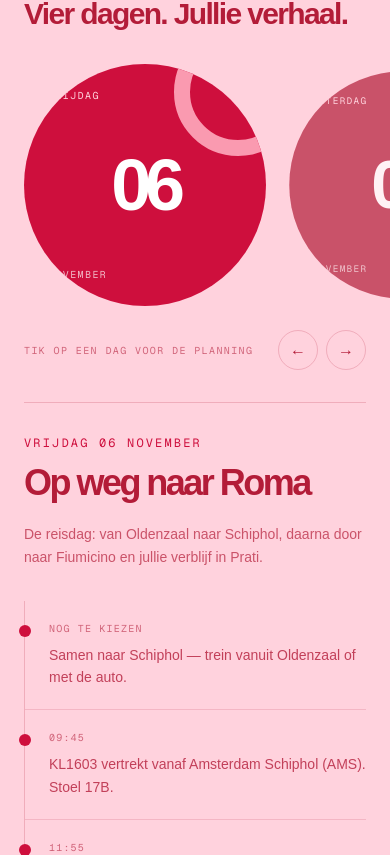
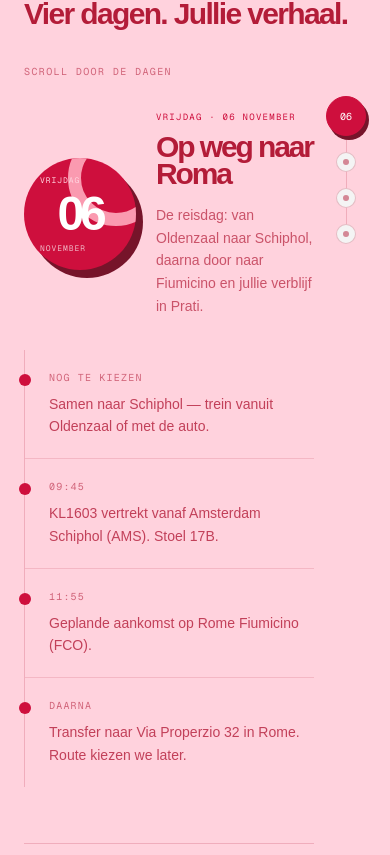
Before and after one commit to basarens/basarens.com, a Next.js app: page /rome-2026 in a window 390 px wide. Shown: the part 2489-3344 px from the top of the page. Built offline with nearby package versions, Linux system fonts and the light colour scheme.

Commit message:
feat: make Rome agenda scroll-led on mobile

```diff
--- a/components/rome-agenda.tsx
+++ b/components/rome-agenda.tsx
@@ -1,6 +1,6 @@
 "use client";
 
-import { useRef, useState } from "react";
+import { useEffect, useRef, useState } from "react";
 
 const days = [
   {
@@ -68,113 +68,132 @@ const days = [
 ];
 
 export function RomeAgenda() {
-  const carouselRef = useRef<HTMLDivElement>(null);
+  const dayRefs = useRef<Array<HTMLElement | null>>([]);
   const [activeDay, setActiveDay] = useState(0);
 
-  function scrollDays(direction: "previous" | "next") {
-    const carousel = carouselRef.current;
-    const firstDay = carousel?.querySelector<HTMLElement>("button");
-    if (!carousel || !firstDay) return;
+  useEffect(() => {
+    const observer = new IntersectionObserver(
+      (entries) => {
+        const visibleDays = entries.filter((entry) => entry.isIntersecting);
+        if (visibleDays.length === 0) return;
 
-    carousel.scrollBy({
-      left: (firstDay.offsetWidth + 16) * (direction === "next" ? 1 : -1),
-      behavior: "smooth",
+        const mostVisibleDay = visibleDays.reduce((current, next) =>
+          next.intersectionRatio > current.intersectionRatio ? next : current,
+        );
+        const index = Number(mostVisibleDay.target.getAttribute("data-day-index"));
+
+        if (!Number.isNaN(index)) {
+          setActiveDay(index);
+        }
+      },
+      { rootMargin: "-28% 0px -45% 0px", threshold: [0.15, 0.4, 0.7] },
+    );
+
+    dayRefs.current.forEach((day) => {
+      if (day) observer.observe(day);
     });
+
+    return () => observer.disconnect();
+  }, []);
+
+  function scrollToDay(index: number) {
+    dayRefs.current[index]?.scrollIntoView({ behavior: "smooth", block: "center" });
   }
 
-  const day = days[activeDay];
+  return (
+    <div className="grid grid-cols-[minmax(0,1fr)_2.5rem] gap-3 sm:grid-cols-[minmax(0,1fr)_3rem] sm:gap-6">
+      <div>
+        <p className="mb-8 font-mono text-[10px] uppercase tracking-[0.14em] text-[#b31c38]/60">
+          Scroll door de dagen
+        </p>
 
-  return (
-    <div>
+        <div className="space-y-14 sm:space-y-20">
+          {days.map((day, index) => (
+            <section
+              aria-labelledby={`day-${day.number}-title`}
+              className="scroll-mt-8 border-b border-[#b31c38]/20 pb-14 last:border-0 last:pb-0 sm:pb-20"
+              data-day-index={index}
+              id={`day-${day.number}`}
+              key={day.number}
+              ref={(element) => {
+                dayRefs.current[index] = element;
+              }}
+            >
+              <div className="grid grid-cols-[7rem_minmax(0,1fr)] items-center gap-5 sm:grid-cols-[12rem_minmax(0,1fr)] sm:gap-8">
                 <div
-        aria-label="Reisdagen"
-        className="project-strip -mx-6 flex snap-x snap-mandatory gap-4 overflow-x-auto px-6 pb-5 sm:-mx-10 sm:px-10 lg:-mx-16 lg:px-16"
-        ref={carouselRef}
-        role="tablist"
-      >
-        {days.map((item, index) => (
-          <button
-            aria-controls="agenda-detail"
-            aria-selected={index === activeDay}
-            className={`group relative aspect-square w-[62vw] shrink-0 snap-center overflow-hidden rounded-full p-6 text-left transition duration-500 hover:-translate-y-2 hover:rotate-[-3deg] sm:w-72 sm:p-8 ${item.color} ${
-              index === activeDay ? "scale-100" : "scale-[0.94] opacity-70"
+                  className={`group relative aspect-square overflow-hidden rounded-full p-4 shadow-[7px_8px_0_#76142a] transition-transform duration-500 sm:p-6 ${day.color} ${
+                    activeDay === index ? "scale-100" : "scale-[0.94]"
                   }`}
-            key={item.number}
-            onClick={() => setActiveDay(index)}
-            role="tab"
-            type="button"
                 >
                   <span
-              className="absolute -right-9 -top-9 h-32 w-32 rounded-full border-[16px] transition-transform duration-700 group-hover:scale-125"
-              style={{ borderColor: item.accent }}
+                    className="absolute -right-7 -top-7 h-24 w-24 rounded-full border-[13px] transition-transform duration-700 group-hover:scale-125 sm:h-32 sm:w-32 sm:border-[16px]"
+                    style={{ borderColor: day.accent }}
                   />
                   <span className="relative block h-full">
-              <span className={`absolute left-0 top-0 font-mono text-[10px] uppercase tracking-[0.14em] ${item.labelColor}`}>
-                {item.weekday}
+                    <span className={`absolute left-0 top-0 font-mono text-[8px] uppercase tracking-[0.12em] sm:text-[10px] sm:tracking-[0.14em] ${day.labelColor}`}>
+                      {day.weekday}
                     </span>
-              <span className="absolute inset-0 grid place-items-center text-7xl font-semibold leading-none tracking-[-0.09em] sm:text-8xl">
-                {item.number}
+                    <span className="absolute inset-0 grid place-items-center text-5xl font-semibold leading-none tracking-[-0.09em] sm:text-7xl">
+                      {day.number}
                     </span>
-              <span className="absolute bottom-0 left-0 font-mono text-[10px] uppercase tracking-[0.14em] opacity-70">
-                {item.month}
+                    <span className="absolute bottom-0 left-0 font-mono text-[8px] uppercase tracking-[0.12em] opacity-70 sm:text-[10px] sm:tracking-[0.14em]">
+                      {day.month}
                     </span>
                   </span>
-          </button>
-        ))}
                 </div>
 
-      <div className="mt-1 flex items-center justify-between">
-        <p className="font-mono text-[10px] uppercase tracking-[0.14em] text-[#b31c38]/60">
-          Tik op een dag voor de planning
+                <div>
+                  <p className="font-mono text-[9px] uppercase tracking-[0.14em] text-[#ce0f3d] sm:text-[10px]">
+                    {day.weekday} · {day.number} {day.month}
                   </p>
-        <div className="flex gap-2">
-          <button
-            aria-label="Vorige reisdag"
-            className="grid h-10 w-10 place-items-center rounded-full border border-[#b31c38]/20 transition-colors hover:bg-[#b31c38] hover:text-white"
-            onClick={() => scrollDays("previous")}
-            type="button"
-          >
-            ←
-          </button>
-          <button
-            aria-label="Volgende reisdag"
-            className="grid h-10 w-10 place-items-center rounded-full border border-[#b31c38]/20 transition-colors hover:bg-[#b31c38] hover:text-white"
-            onClick={() => scrollDays("next")}
-            type="button"
-          >
-            →
-          </button>
+                  <h3 className="mt-2 text-3xl font-semibold leading-[0.92] tracking-[-0.07em] sm:mt-3 sm:text-5xl" id={`day-${day.number}-title`}>
+                    {day.title}
+                  </h3>
+                  <p className="mt-4 text-sm leading-relaxed text-[#b31c38]/70 sm:mt-5 sm:text-base">
+                    {day.intro}
+                  </p>
                 </div>
               </div>
 
-      <section
-        className="mt-8 border-y border-[#b31c38]/20 py-8 sm:grid sm:grid-cols-[0.8fr_1.2fr] sm:gap-10 sm:py-10"
-        id="agenda-detail"
-        role="tabpanel"
-      >
-        <div>
-          <p className="font-mono text-xs uppercase tracking-[0.18em] text-[#ce0f3d]">
-            {day.weekday} {day.number} {day.month}
-          </p>
-          <h3 className="mt-3 text-4xl font-semibold tracking-[-0.07em] sm:text-5xl">
-            {day.title}
-          </h3>
-          <p className="mt-5 max-w-sm text-sm leading-relaxed text-[#b31c38]/70 sm:text-base">
-            {day.intro}
-          </p>
-        </div>
-        <ol className="mt-8 border-l border-[#b31c38]/20 sm:mt-0">
+              <ol className="mt-8 border-l border-[#b31c38]/20 sm:mt-10 sm:ml-[13.5rem]">
                 {day.items.map(([time, description]) => (
                   <li className="relative grid gap-2 border-b border-[#b31c38]/15 py-5 pl-6 last:border-0 sm:grid-cols-[6rem_1fr]" key={time}>
                     <span className="absolute -left-1.5 top-6 h-3 w-3 rounded-full bg-[#ce0f3d]" />
-              <p className="font-mono text-[10px] uppercase tracking-[0.12em] text-[#b31c38]/60">
-                {time}
-              </p>
+                    <p className="font-mono text-[10px] uppercase tracking-[0.12em] text-[#b31c38]/60">{time}</p>
                     <p className="text-sm leading-relaxed text-[#b31c38]/80">{description}</p>
                   </li>
                 ))}
               </ol>
             </section>
+          ))}
+        </div>
+      </div>
+
+      <nav aria-label="Spring naar een reisdag" className="sticky top-5 h-fit self-start pt-8 sm:top-8">
+        <ol className="relative flex flex-col items-center gap-4 before:absolute before:inset-y-3 before:w-px before:bg-[#b31c38]/20">
+          {days.map((day, index) => {
+            const isActive = activeDay === index;
+
+            return (
+              <li className="relative" key={day.number}>
+                <button
+                  aria-current={isActive ? "step" : undefined}
+                  aria-label={`Ga naar ${day.weekday} ${day.number} ${day.month}`}
+                  className={`grid place-items-center rounded-full border transition-all duration-300 focus-visible:outline-2 focus-visible:outline-offset-2 focus-visible:outline-[#ce0f3d] ${
+                    isActive
+                      ? "h-10 w-10 border-[#ce0f3d] bg-[#ce0f3d] font-mono text-[10px] text-white shadow-[3px_4px_0_#76142a]"
+                      : "h-5 w-5 border-[#b31c38]/25 bg-[#f4f4f4] hover:scale-125 hover:border-[#ce0f3d]"
+                  }`}
+                  onClick={() => scrollToDay(index)}
+                  type="button"
+                >
+                  {isActive ? day.number : <span className="h-1.5 w-1.5 rounded-full bg-[#b31c38]/50" />}
+                </button>
+              </li>
+            );
+          })}
+        </ol>
+      </nav>
     </div>
   );
 }
--- a/components/rome-countdown.tsx
+++ b/components/rome-countdown.tsx
@@ -3,6 +3,7 @@
 import { useEffect, useState } from "react";
 
 const departure = new Date("2026-11-06T09:45:00+01:00");
+const initialTime = { days: 0, hours: 0, minutes: 0, seconds: 0 };
 
 function getTimeRemaining() {
   const difference = Math.max(0, departure.getTime() - Date.now());
@@ -16,14 +17,21 @@ function getTimeRemaining() {
 }
 
 export function RomeCountdown() {
-  const [timeRemaining, setTimeRemaining] = useState(getTimeRemaining);
+  const [timeRemaining, setTimeRemaining] = useState(initialTime);
 
   useEffect(() => {
+    const initialUpdate = window.setTimeout(() => {
+      setTimeRemaining(getTimeRemaining());
+    }, 0);
+
     const interval = window.setInterval(() => {
       setTimeRemaining(getTimeRemaining());
     }, 1_000);
 
-    return () => window.clearInterval(interval);
+    return () => {
+      window.clearTimeout(initialUpdate);
+      window.clearInterval(interval);
+    };
   }, []);
 
   const units = [
```
Lines whose indentation alone changed are shown as unchanged.
